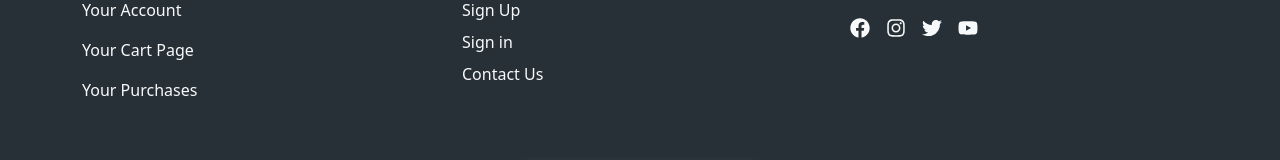
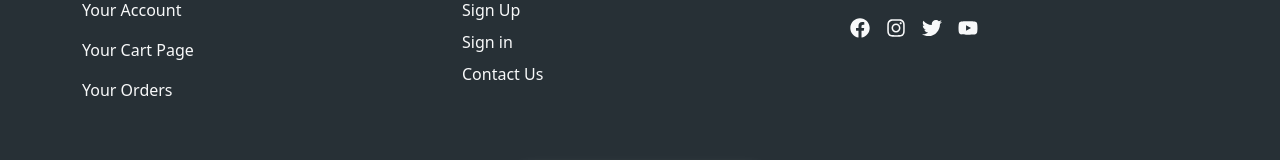
Before and after one commit to Ahmedabdulhamid/shop.my, a React (Create React App) app: page /contact in a window 1280 px wide. Shown: the part 911-1071 px from the top of the page. Built offline with nearby package versions, Linux system fonts and the light colour scheme; no server answers.

Commit message:
Update Footer.jsx

```diff
--- a/src/Footer.jsx
+++ b/src/Footer.jsx
@@ -42,7 +42,7 @@ const Footer = () => {
                                 <NavLink className='text-light py-2 '  as={Link} to={localStorage.login?"/profile":"/login"} >Your Account</NavLink>
                                 <NavLink className='text-light py-2 '  as={Link} to="/addedproducts" >Your Cart Page</NavLink>
 
-                                <NavLink className='text-light py-2 '  as={Link} to={localStorage.login?"/purchases":"/login"} >Your Purchases</NavLink>
+                                <NavLink className='text-light py-2 '  as={Link} to={localStorage.login?"/purchases":"/login"} >Your Orders</NavLink>
                             </div>
 
 
```
